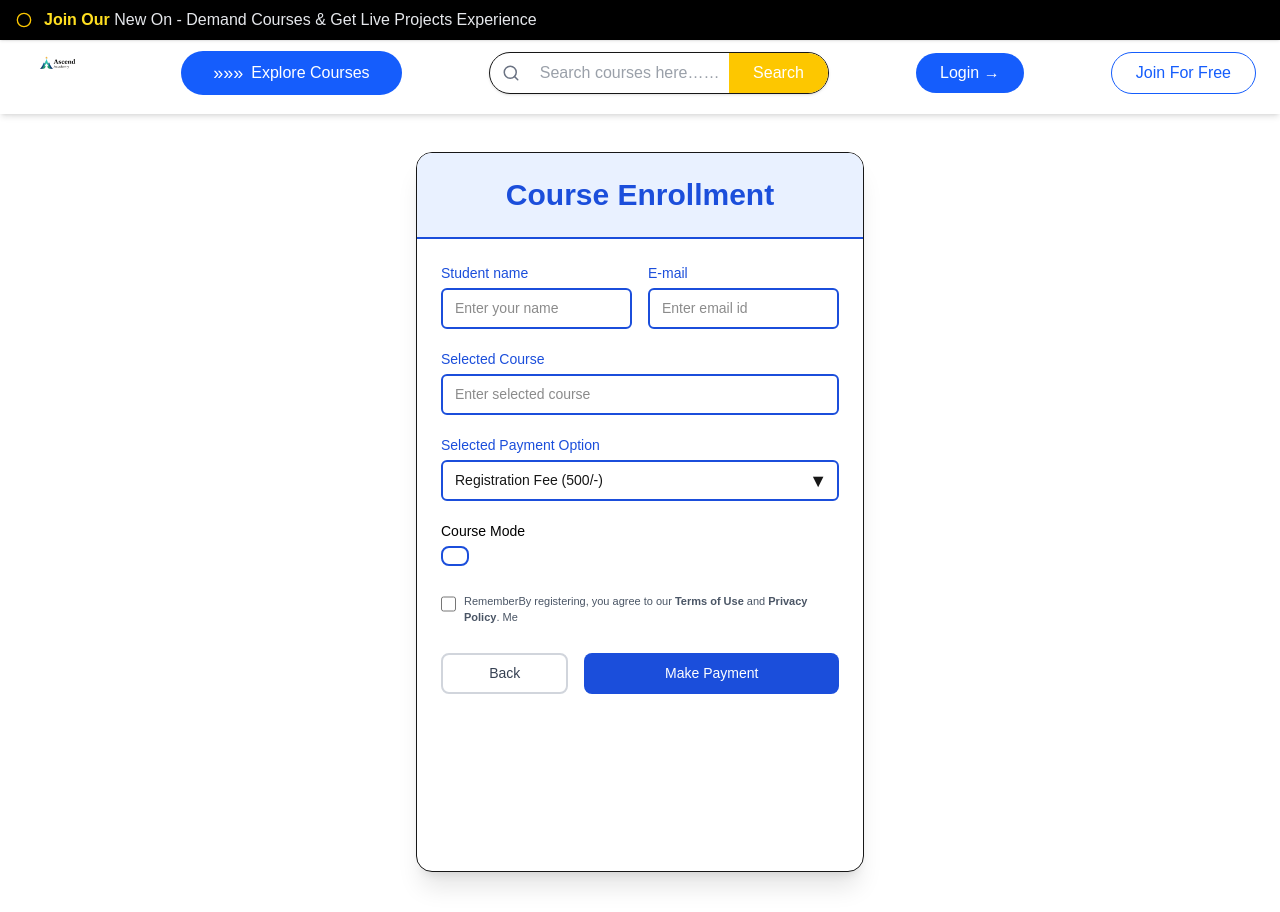
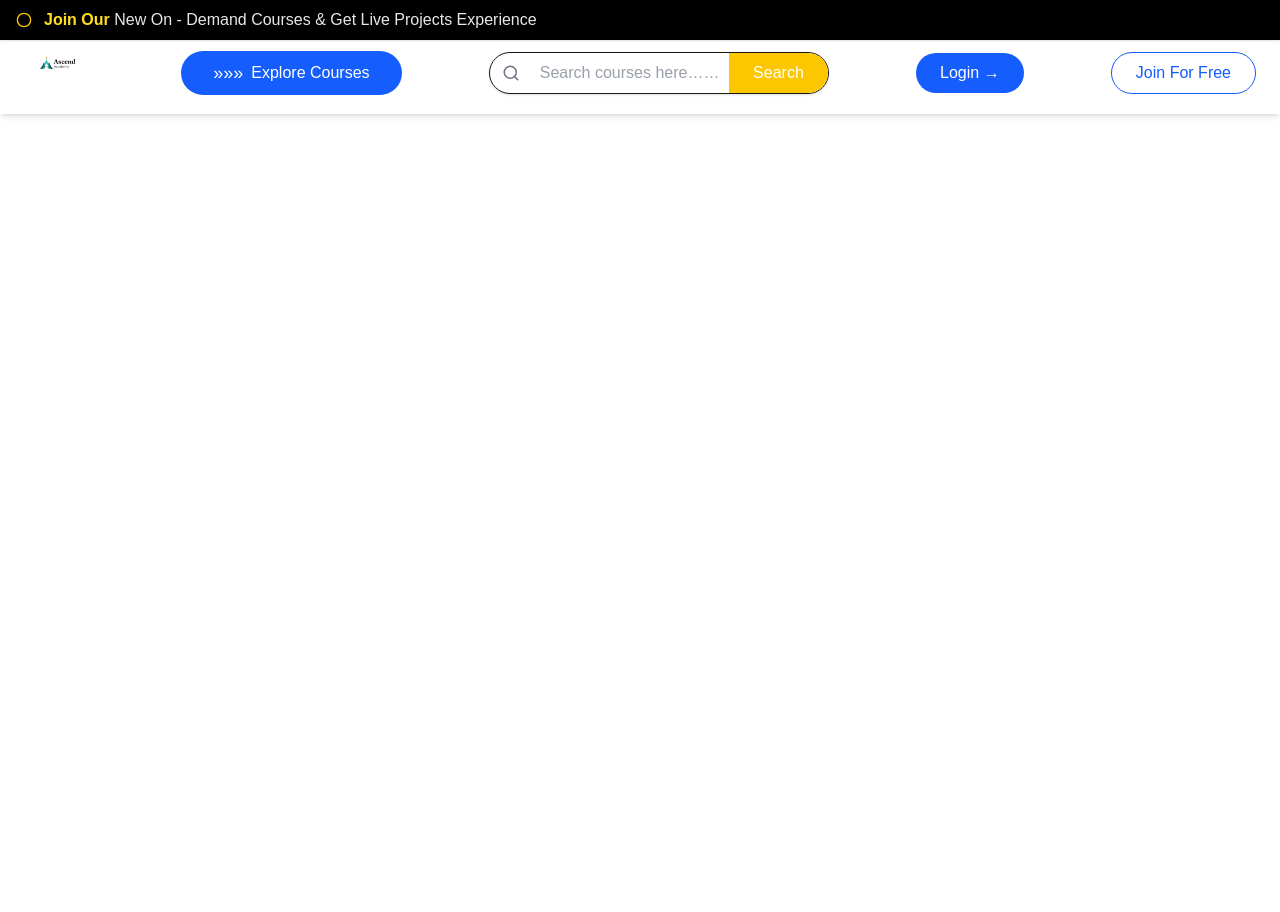
Before and after one commit to varunreddy2206/newuicourses, a Next.js app: page /CourseEnrollPayment in a window 1280 px wide. After the commit the page ends 800 px from the top, so only its background shows below. Built offline with nearby package versions, Linux system fonts and the light colour scheme.

Commit message:
commented courseenrollmentpayment

```diff
--- a/app/CourseEnrollPayment/page.jsx
+++ b/app/CourseEnrollPayment/page.jsx
@@ -1,9 +1,9 @@
 import React from "react";
-import CourseEnrollPayment from "../components/CourseEnrollPayment";
+// import CourseEnrollPayment from "../components/CourseEnrollPayment";
 export default function Page() {
   return (
     <div>
-      <CourseEnrollPayment />
+      {/* <CourseEnrollPayment /> */}
     </div>
   );
 }
```
